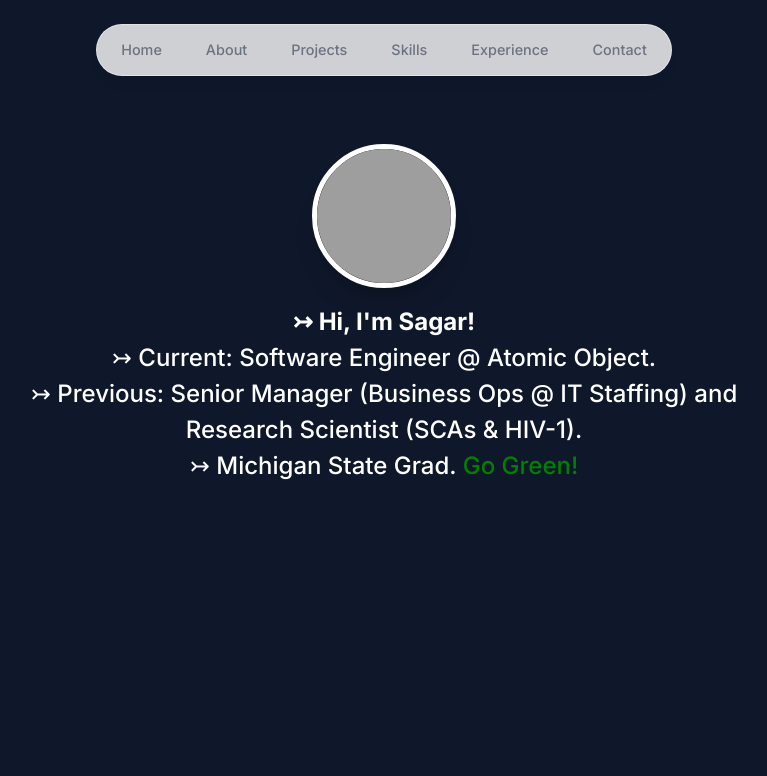
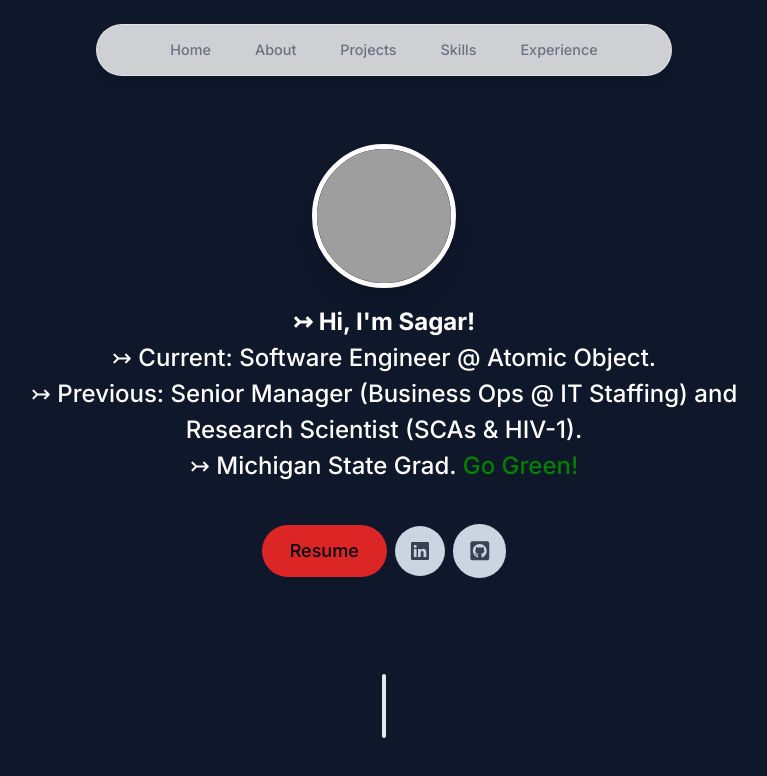
Before and after one commit to sagarbrathod1/personal-website-v3, a Next.js app: page / in a window 1280 px wide. Shown: the top 776 px of the page, without its empty margins (256-1023 px from the left). Built offline with nearby package versions, Linux system fonts and the light colour scheme; grey boxes are pictures that could not be loaded.

Commit message:
added initial about me buttons and section divider

```diff
--- a/app/page.tsx
+++ b/app/page.tsx
@@ -1,10 +1,12 @@
 import Intro from "@/components/intro";
+import SectionDivider from "@/components/section-divider";
 import Image from "next/image";
 
 export default function Home() {
   return (
     <main className="flex flex-col items-center px-4">
       <Intro />
+      <SectionDivider />
     </main>
   );
 }
--- a/components/intro.tsx
+++ b/components/intro.tsx
@@ -1,9 +1,11 @@
 "use client";
 
-import React from "react";
-import Image from "next/image";
 import headshotImg from "@/public/headshot.png";
 import { motion } from "framer-motion";
+import Image from "next/image";
+import Link from "next/link";
+import { BsLinkedin } from "react-icons/bs";
+import { FaGithubSquare } from "react-icons/fa";
 
 export default function Intro() {
   return (
@@ -42,6 +44,44 @@
         Scientist (SCAs & HIV-1). <br />↣ Michigan State Grad.{" "}
         <span className="green-text">Go Green!</span>
       </motion.h1>
+      <motion.div
+        className="flex flex-col sm:flex-row items-center justify-center gap-2 px-4 text-lg font-medium"
+        initial={{ opacity: 0, y: 100 }}
+        animate={{ opacity: 1, y: 0 }}
+        transition={{
+          delay: 0.1,
+        }}
+      >
+        {/* <Link
+          href="#contact"
+          className="group bg-slate-300 px-7 py-3 flex items-center gap-2 rounded-full"
+        >
+          Contact Me
+        </Link> */}
+        <a
+          href="https://github.com/sagarbrathod1/resume/blob/main/Resume%20-%20Sagar%20Rathod.pdf/"
+          target="_blank"
+          rel="noopener noreferrer"
+          className="bg-red-600 px-7 py-3 flex items-center gap-2 rounded-full outline-none focus:scale-110 hover:scale-110 hover:bg-green-500 active:scale-105 transition borderBlack"
+        >
+          Resume
+        </a>
+        <a
+          className="bg-slate-300 p-4 text-gray-700 flex items-center gap-2 rounded-full focus:scale-[1.15] hover:scale-[1.15] active:scale-105 transition borderBlack"
+          href="https://www.linkedin.com/in/sagarbrathod1/"
+          target="_blank"
+        >
+          <BsLinkedin />
+        </a>
+
+        <a
+          className="bg-slate-300 p-4 text-gray-700 flex items-center gap-2 rounded-full focus:scale-[1.15] hover:scale-[1.15] active:scale-105 transition borderBlack text-[1.35rem] hover:text-gray-950 "
+          href="https://github.com/sagarbrathod1"
+          target="_blank"
+        >
+          <FaGithubSquare />
+        </a>
+      </motion.div>
     </section>
   );
 }
--- /dev/null
+++ b/components/section-divider.tsx
@@ -0,0 +1,15 @@
+"use client";
+
+import React from "react";
+import { motion } from "framer-motion";
+
+export default function SectionDivider() {
+  return (
+    <motion.div
+      className="bg-gray-200 my-24 h-16 w-1 rounded-full hidden sm:block dark:bg-opacity-20"
+      initial={{ opacity: 0, y: 100 }}
+      animate={{ opacity: 1, y: 0 }}
+      transition={{ delay: 0.125 }}
+    ></motion.div>
+  );
+}
--- a/lib/data.ts
+++ b/lib/data.ts
@@ -19,8 +19,8 @@
     name: "Experience",
     hash: "#experience",
   },
-  {
-    name: "Contact",
-    hash: "#contact",
-  },
+  // {
+  //   name: "Contact",
+  //   hash: "#contact",
+  // },
 ] as const;
```
